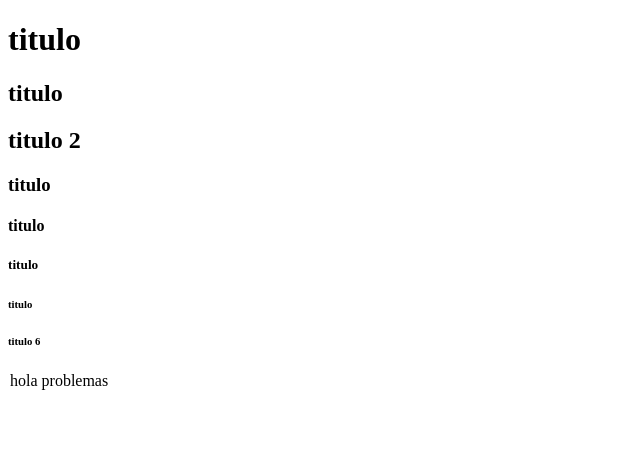
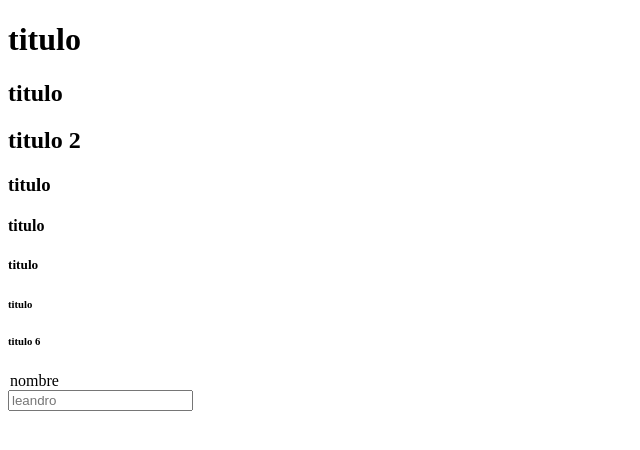
Before and after one commit to leandropl15/practica-LGDM, a plain HTML site: page index.html in a window 1280 px wide. Shown: the whole page, without its empty margins (0-640 px from the left). Drawn offline with Linux system fonts and the light colour scheme.

Commit message:
etiquetado basico

```diff
--- a/index.html
+++ b/index.html
@@ -15,7 +15,8 @@
     <h5>titulo </h5>
     <h6>titulo </h6>
     <h6>titulo 6</h6>
-    <legend>hola problemas</legend>
+    <legend>nombre</legend>
+    <input type="text" placeholder="leandro" required>
 
 
 
```
